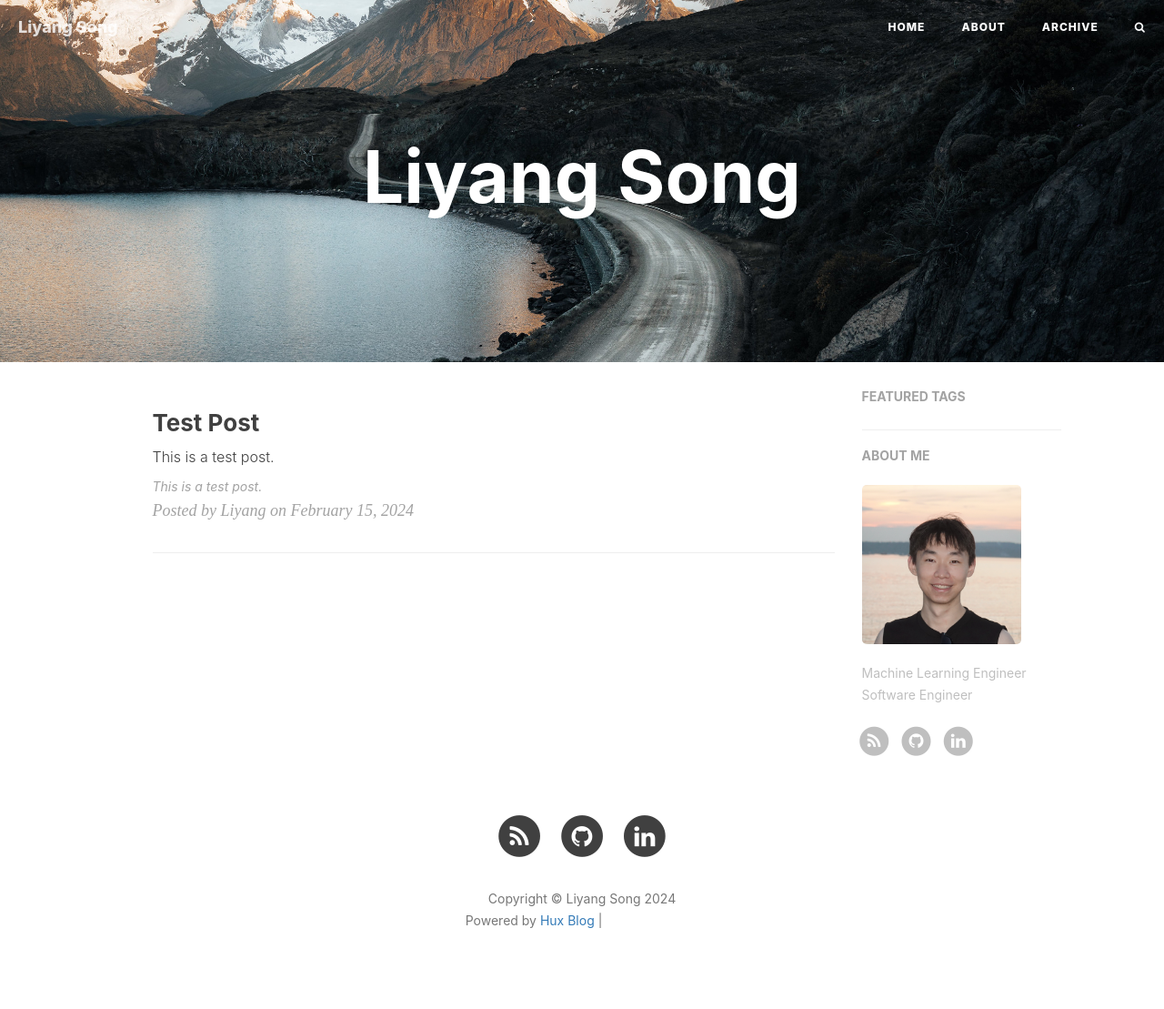
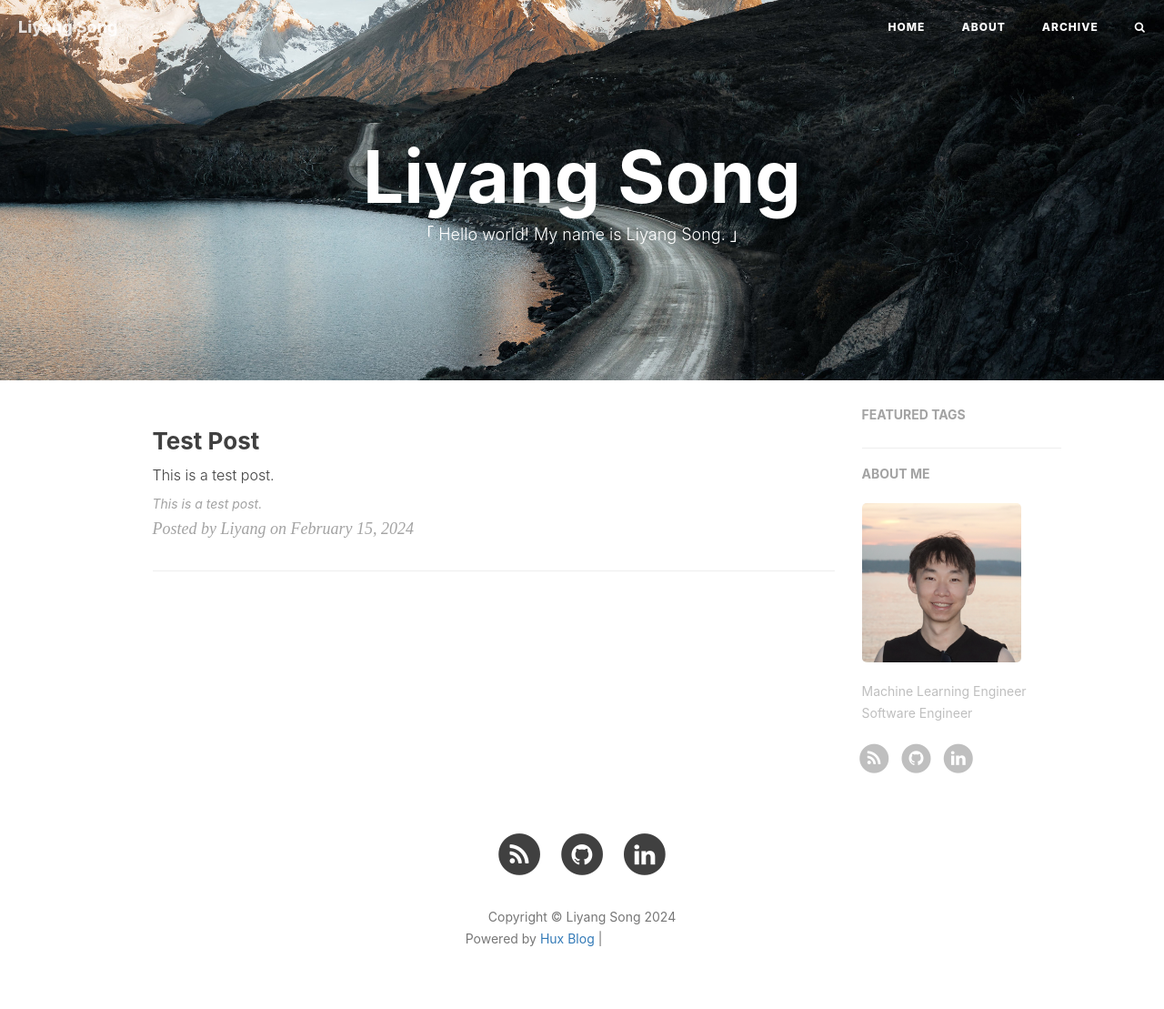
Before and after one commit to LiyangSong/liyangsong.github.io, a Jekyll site: the page built from index.html, in a window 1280 px wide. Shown: the whole page at 91% size. Built offline with Jekyll 4.4.1, drawn with Linux system fonts in a browser that asks for light colours; nearby versions of some CDN libraries; the list of posts is cut into pages by our own code; comment, search, counter and statistics services are not loaded; part of the change alters nothing that is shown; grey boxes are pictures that could not be loaded.

Commit message:
error fix

```diff
--- a/_config.yml
+++ b/_config.yml
@@ -1,8 +1,8 @@
 # Site settings
 title: Liyang Song
 email: song.liy@northeastern.edu
-description: >-
-  「 Hello world! My name is Liyang Song. 」# this means to ignore newlines until "baseurl:"
+description: >-# this means to ignore newlines until "baseurl:"
+  This is a personal blog of Liyang Song for technical writing and idea sharing.
 header-img: assets/image/bg-home.jpg
 baseurl: "" # the subpath of your site, e.g. /blog
 url: "https://liyangsong.github.io" # the base hostname & protocol for your site, e.g. http://example.com
--- a/index.html
+++ b/index.html
@@ -1,6 +1,6 @@
 ---
 layout: page
-description: ""
+description: "「 Hello world! My name is Liyang Song. 」"
 ---
 
 {% for post in paginator.posts %}
```
